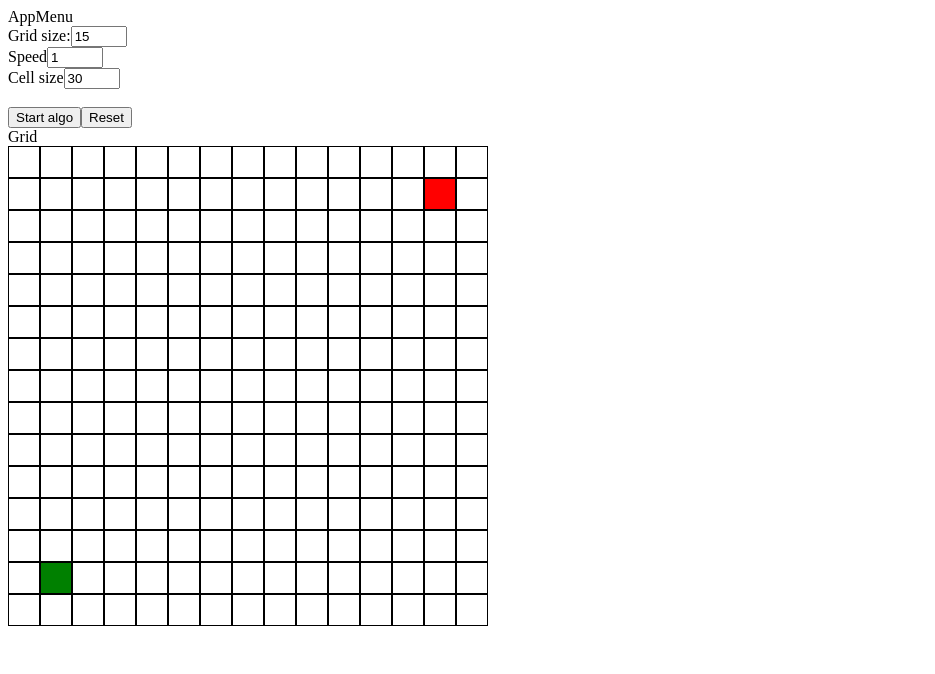
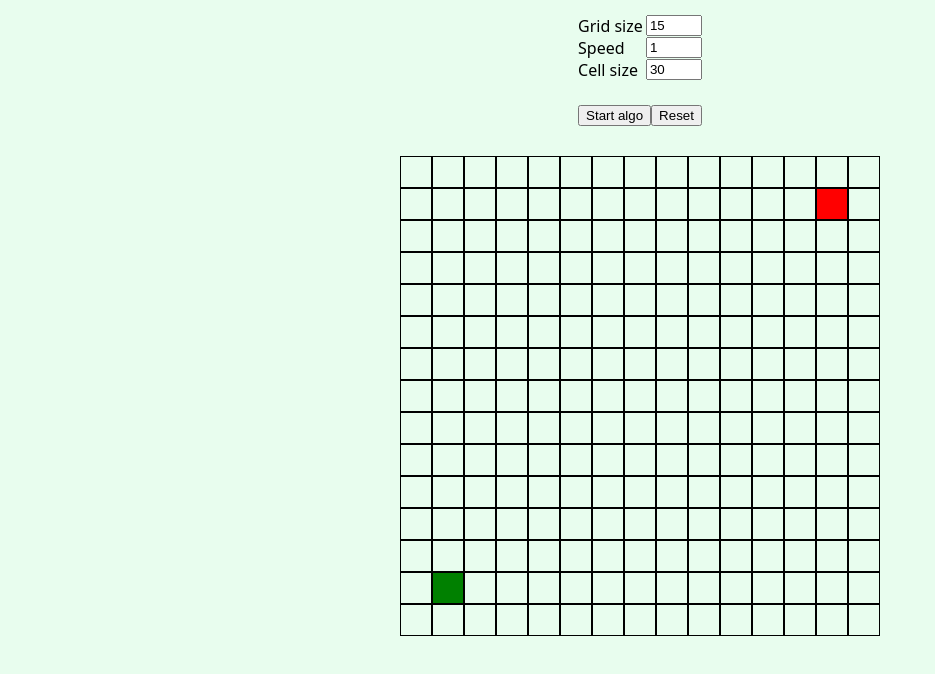
Before and after one commit to vptps/a-star-vue, a Vue app: page / in a window 1280 px wide. Shown: the top 674 px of the page, without its empty margins (0-935 px from the left). Built offline with nearby package versions, Linux system fonts and the light colour scheme.

Commit message:
wow... c 'bo'...

```diff
--- a/src/App.vue
+++ b/src/App.vue
@@ -1,4 +1,5 @@
 <template>
+  <div class="flex-container">
     <app-menu
       v-model:gridSize="gridSize"
       v-model:speed="speed"
@@ -6,12 +7,15 @@
       @startAlgo="startAlgo"
       @resetGrid="create2dArray"
     /> <!-- replaces v2's v-bind.sync  -->
+  </div>
+  <div class="flex-container">
     <grid
       :gridSize="gridSize"
       :cellSize="cellSize"
       :cellList="cellList"
       @toggleCrossable="toggleCrossable($event)"
     />
+  </div>
 </template>
 
 <!-- Component name's registration is based on SFC name, no need to explicitely declare it -->
@@ -122,4 +126,26 @@ onMounted(() => {
 </script>
 
 <style>
+html, body {
+  height: 100%;
+}
+
+body {
+  margin: 0;
+  background-color: #e8fdee;
+  font-family: system-ui;
+}
+
+.flex-container {
+  height: 100%;
+  padding: 15px;
+  margin: 0;
+  display: -webkit-box;
+  display: -moz-box;
+  display: -ms-flexbox;
+  display: -webkit-flex;
+  display: flex;
+  align-items: center;
+  justify-content: center;
+}
 </style>
--- a/src/components/AppMenu.vue
+++ b/src/components/AppMenu.vue
@@ -1,7 +1,6 @@
 <template>
   <div>
-    <span>AppMenu</span><br />
-    <span>Grid size:</span>
+    <label>Grid size</label>
     <input
       type="number"
       :min="customOptions.MIN_GRID_SIZE"
@@ -11,7 +10,7 @@
       @input="update('gridSize', $event)"
     /><br />
 
-    <span>Speed</span>
+    <label>Speed</label>
     <input
       type="number"
       :min="customOptions.MIN_SPEED"
@@ -21,7 +20,7 @@
       @input="update('speed', $event)"
     /><br />
 
-    <span>Cell size</span>
+    <label>Cell size</label>
     <input
       type="number"
       :min="customOptions.MIN_CELL_SIZE"
@@ -89,9 +88,15 @@ function update (variable, event) {
   emit('update:' + variable, val);
 }
 
-const emit = defineEmits(['update:gridSize', 'update:speed', 'update:cellSize', 'startAlgo']);
+const emit = defineEmits(['update:gridSize', 'update:speed', 'update:cellSize', 'startAlgo', 'resetGrid']);
 </script>
 
 <style>
+input {
+  float: right;
+}
 
+label {
+  float: left;
+}
 </style>
--- a/src/components/Cell.vue
+++ b/src/components/Cell.vue
@@ -36,7 +36,7 @@ const cellStyle = computed(() => {
     : props.cell.current ? 'yellow'
     : props.cell.solution ? 'purple'
     : props.cell.closed ? 'lightblue'
-    : props.cell.crossable ? 'white'
+    : props.cell.crossable ? '#e8fdee'
     : 'black'
   };
 });
--- a/src/components/Grid.vue
+++ b/src/components/Grid.vue
@@ -1,5 +1,4 @@
 <template>
-    <div>Grid</div>
   <div
     id="grid"
     v-if="cellList.length"
```
Lines whose indentation alone changed are shown as unchanged.
